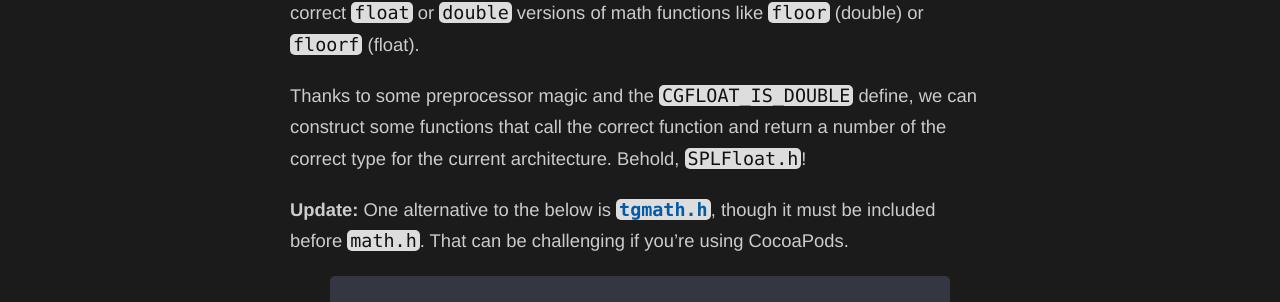
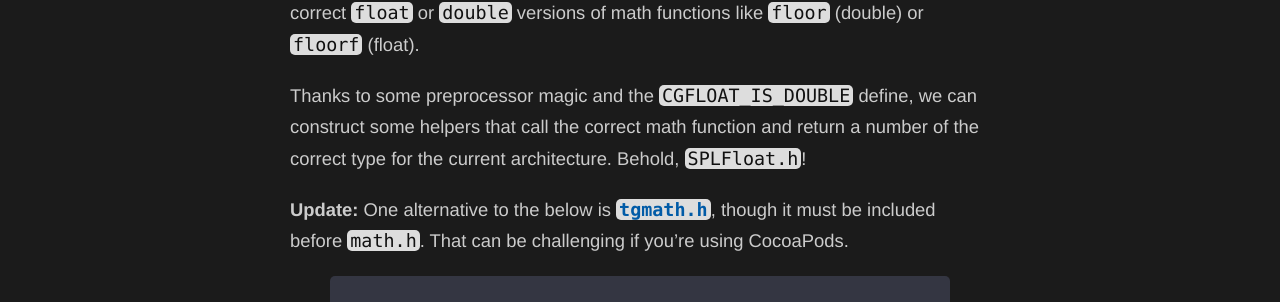
Before and after one commit to jhersh/list.her.sh, a Jekyll site: the page built from _posts/2014-10-10-cgfloat-and-arm64.md, in a window 1280 px wide and 900 px high. Shown: the part 389-691 px from the top of the window. Built offline with Jekyll 4.4.1, drawn with Linux system fonts in a browser that asks for light colours; Markdown is read by kramdown in place of the engine named in the settings.

Commit message:
ninja edit

```diff
--- a/_posts/2014-10-10-cgfloat-and-arm64.md
+++ b/_posts/2014-10-10-cgfloat-and-arm64.md
@@ -9,7 +9,7 @@ Apple's A7 chip famously moved to a 64-bit architecture. This ushered in an era
 
 If you're writing an iOS app that targets multiple architectures, you'll want to use the proper `CGFloat` type for the current device's architecture. You'll also want to use the correct `float` or `double` versions of math functions like `floor` (double) or `floorf` (float).
 
-Thanks to some preprocessor magic and the `CGFLOAT_IS_DOUBLE` define, we can construct some functions that call the correct function and return a number of the correct type for the current architecture. Behold, `SPLFloat.h`!
+Thanks to some preprocessor magic and the `CGFLOAT_IS_DOUBLE` define, we can construct some helpers that call the correct math function and return a number of the correct type for the current architecture. Behold, `SPLFloat.h`!
 
 **Update:** One alternative to the below is [`tgmath.h`](http://pubs.opengroup.org/onlinepubs/009695399/basedefs/tgmath.h.html), though it must be included before `math.h`. That can be challenging if you're using CocoaPods.
 
```
